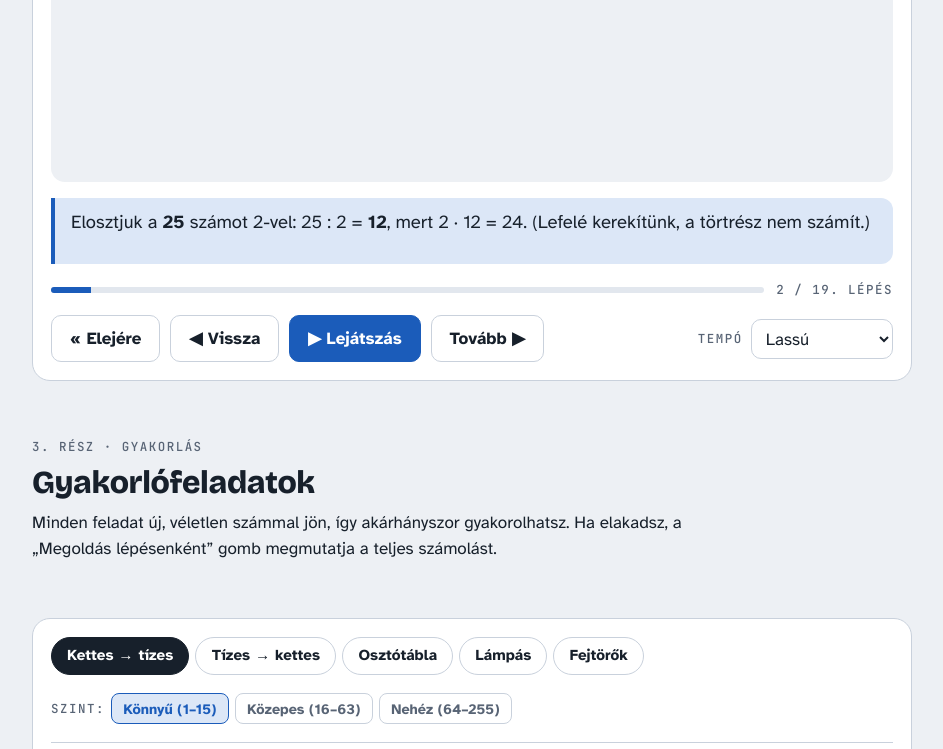
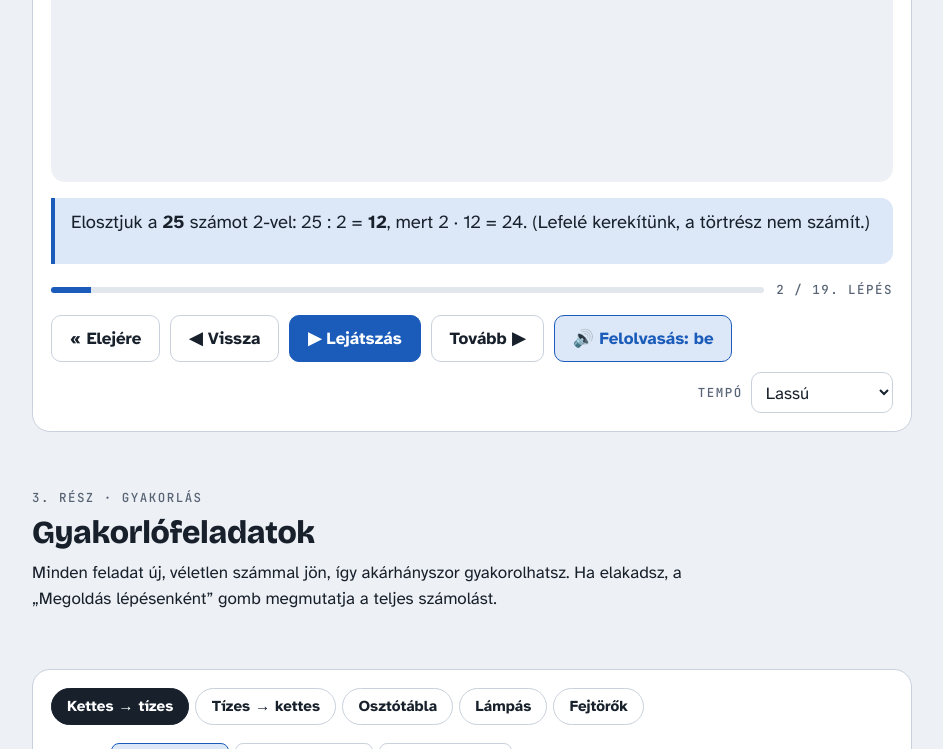
Before and after one commit to Endy07/Kovrat_tanulas, a plain HTML site: page kettes-szamrendszer.html in a window 1280 px wide. Both pictures are taken after a click on the button "Tovább ▶". Shown: the part 1973-2722 px from the top of the page, without its empty margins (168-1111 px from the left). Drawn offline with nearby package versions, Linux system fonts and the light colour scheme.

Commit message:
Felolvasás a levezetés-lejátszóhoz
A lejátszó magyar hangon felolvassa az aktuális lépést, és csak
utána lép tovább. A kettes számokat jegyenként, a jeleket szóban
mondja ki. Ha nincs magyar hang az eszközön, figyelmeztetést mutat.

Claude-Session: https://claude.ai/code/session_014nszgXh1bH7QM8T2HnRrXb

```diff
--- a/kettes-szamrendszer.html
+++ b/kettes-szamrendszer.html
@@ -165,6 +165,7 @@ input.small{width:5em}
 .check{color:var(--ok);font-family:var(--mono);font-weight:700;font-size:1.15rem}
 .caption{font-size:1.15rem;min-height:3.6em;border-left:4px solid var(--accent);padding:10px 16px;background:var(--accent-soft);border-radius:0 12px 12px 0;max-width:none}
 .pb-progress{display:flex;align-items:center;gap:12px}
+#pb-voice[aria-pressed="true"]{border-color:var(--accent);color:var(--accent);background:var(--accent-soft)}
 .progress{flex:1;height:6px;background:var(--surface-2);border-radius:3px;overflow:hidden}
 .progress span{display:block;height:100%;width:0;background:var(--accent);transition:width .3s}
 select{font:inherit;padding:.45em .6em;border-radius:10px;border:1.5px solid var(--line);background:var(--surface);color:var(--ink)}
@@ -386,6 +387,7 @@ footer{color:var(--muted);font-size:.9rem}
       <button class="btn" type="button" id="pb-prev">◀ Vissza</button>
       <button class="btn primary" type="button" id="pb-play">▶ Lejátszás</button>
       <button class="btn" type="button" id="pb-next">Tovább ▶</button>
+      <button class="btn" type="button" id="pb-voice" aria-pressed="false" hidden>Felolvasás: ki</button>
       <span class="row" style="margin-left:auto;gap:8px">
         <label for="pb-speed" class="eyebrow">Tempó</label>
         <select id="pb-speed">
@@ -396,6 +398,7 @@ footer{color:var(--muted);font-size:.9rem}
         </select>
       </span>
     </div>
+    <p class="warn" id="pb-voicewarn" hidden>Ezen az eszközön nem találtam magyar felolvasóhangot, ezért a szöveg idegen kiejtéssel hangozhat el. Windowson a Microsoft Edge böngészőben biztosan van magyar hang. Chrome-ban akkor lesz, ha a Windowsra telepítve van a magyar beszédcsomag (Gépház → Idő és nyelv → Beszéd).</p>
   </div>
 
   <!-- ===== Gyakorlás ===== -->
@@ -819,19 +822,101 @@ footer{color:var(--muted);font-size:.9rem}
     if (pb.k >= pb.frames.length-1) pbShow(0);
     pb.playing = true; pbPlayBtn(); pbSchedule();
   }
-  function pbPause(){ pb.playing = false; clearTimeout(pb.timer); if (pb.frames.length) pbPlayBtn(); }
+  function pbPause(){ pb.playing = false; clearTimeout(pb.timer); tts.stop(); if (pb.frames.length) pbPlayBtn(); }
   function pbSchedule(){
     clearTimeout(pb.timer);
     if (!pb.playing) return;
-    if (pb.k >= pb.frames.length-1){ pbPause(); return; }
+    const last = pb.k >= pb.frames.length-1;
+    const base = Number($("pb-speed").value);
+    if (tts.on){
+      // felolvassa a lépést, és csak utána lép tovább
+      tts.say(pb.frames[pb.k].cap, () => {
+        if (!pb.playing) return;
+        if (last){ pbPause(); return; }
+        pb.timer = setTimeout(() => { pbShow(pb.k+1); pbSchedule(); }, base * 0.18);
+      });
+      return;
+    }
+    if (last){ pbPause(); return; }
     const len = pb.frames[pb.k].cap.replace(/<[^>]+>/g, "").length;
-    const base = Number($("pb-speed").value);
     pb.timer = setTimeout(() => { pbShow(pb.k+1); pbSchedule(); }, base * (0.7 + len/180));
   }
+  // kézi léptetésnél megáll, de az új lépést felolvassa
+  function pbStep(k){ pbPause(); pbShow(k); if (tts.on) tts.say(pb.frames[pb.k].cap); }
+
+  /* ---------- Felolvasás (Web Speech API) ---------- */
+  const tts = (function(){
+    const synth = window.speechSynthesis;
+    const api = { on:false, voice:null, say(){}, stop(){} };
+    if (!synth || typeof SpeechSynthesisUtterance === "undefined") return api;
+    let token = 0, safety = null;
+    const rates = { "6000":0.8, "4200":0.92, "2800":1.05, "1700":1.2 };
+    const digits = s => s.split("").map(d => d === "1" ? "egy" : "nulla").join(" ");
+    function speakable(html){
+      return html
+        .replace(/([01]+)<sub>2<\/sub>/g, (m, b) => digits(b) + ", kettes számrendszerben, ")
+        .replace(/(\d+)<sub>10<\/sub>/g, "$1, tízes számrendszerben, ")
+        .replace(/<[^>]+>/g, "")
+        .replace(/&gt;/g, ">").replace(/&lt;/g, "<").replace(/&amp;/g, "&")
+        .replace(/(\d)\s*:\s*(\d)/g, "$1 osztva $2")
+        .replace(/\s·\s/g, " szorozva ")
+        .replace(/\s−\s/g, " mínusz ")
+        .replace(/\s\+\s/g, " plusz ")
+        .replace(/\s≤\s/g, " kisebb vagy egyenlő, mint ")
+        .replace(/\s>\s/g, " nagyobb, mint ")
+        .replace(/\s=\s/g, " egyenlő ")
+        .replace(/\s+,/g, ",").replace(/,\s*\./g, ".").replace(/,\s*,/g, ",");
+    }
+    function pickVoice(){
+      const hu = synth.getVoices().filter(v => /^hu/i.test(v.lang));
+      api.voice = hu.find(v => /natural|online/i.test(v.name)) || hu[0] || null;
+      $("pb-voicewarn").hidden = !(api.on && !api.voice && synth.getVoices().length);
+    }
+    pickVoice();
+    if (synth.addEventListener) synth.addEventListener("voiceschanged", pickVoice);
+    api.stop = () => { token++; clearTimeout(safety); synth.cancel(); };
+    api.say = (html, done) => {
+      api.stop();
+      const my = token, text = speakable(html);
+      let finished = false;
+      const fin = () => { if (finished || my !== token) return; finished = true; clearTimeout(safety); done && done(); };
+      // a Chrome néha elfelejti jelezni a végét, ezért van egy biztonsági időzítő
+      safety = setTimeout(fin, text.length * 160 + 6000);
+      setTimeout(() => {
+        if (my !== token) return;
+        const u = new SpeechSynthesisUtterance(text);
+        u.lang = "hu-HU";
+        if (api.voice) u.voice = api.voice;
+        u.rate = rates[$("pb-speed").value] || 1;
+        u.onend = fin;
+        u.onerror = e => { if (e.error !== "interrupted" && e.error !== "canceled") fin(); };
+        synth.speak(u);
+      }, 60);
+    };
+    const btn = $("pb-voice");
+    btn.hidden = false;
+    function setOn(v){
+      api.on = v;
+      btn.setAttribute("aria-pressed", v ? "true" : "false");
+      btn.textContent = v ? "🔊 Felolvasás: be" : "🔈 Felolvasás: ki";
+      try { localStorage.setItem("kettes-tts", v ? "1" : "0"); } catch(e){}
+      pickVoice();
+    }
+    let saved = null;
+    try { saved = localStorage.getItem("kettes-tts"); } catch(e){}
+    setOn(saved !== "0");
+    btn.addEventListener("click", () => {
+      setOn(!api.on);
+      if (!api.on) api.stop();
+      if (pb.playing) pbSchedule();
+    });
+    return api;
+  })();
+
   $("pb-play").addEventListener("click", () => pb.playing ? pbPause() : pbPlay());
-  $("pb-next").addEventListener("click", () => { pbPause(); pbShow(pb.k+1); });
-  $("pb-prev").addEventListener("click", () => { pbPause(); pbShow(pb.k-1); });
-  $("pb-first").addEventListener("click", () => { pbPause(); pbShow(0); });
+  $("pb-next").addEventListener("click", () => pbStep(pb.k+1));
+  $("pb-prev").addEventListener("click", () => pbStep(pb.k-1));
+  $("pb-first").addEventListener("click", () => pbStep(0));
   $("pb-speed").addEventListener("change", pbSchedule);
   document.querySelectorAll("#pb-methods .tab").forEach(t => t.addEventListener("click", () => pbLoad(t.dataset.m, PBEX[t.dataset.m][2], false)));
   $("pb-ex").addEventListener("click", e => { const b = e.target.closest("[data-v]"); if (b) pbLoad(pb.method, b.dataset.v, true); });
```
